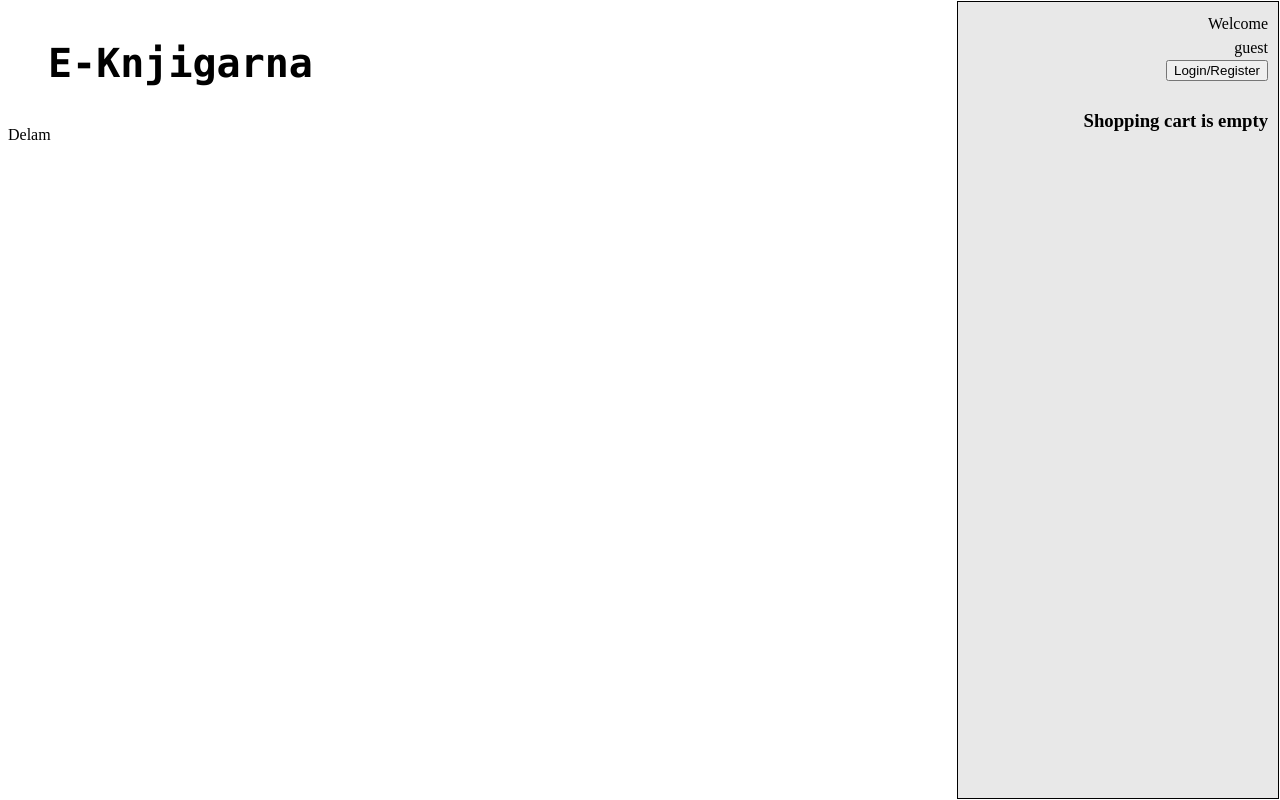
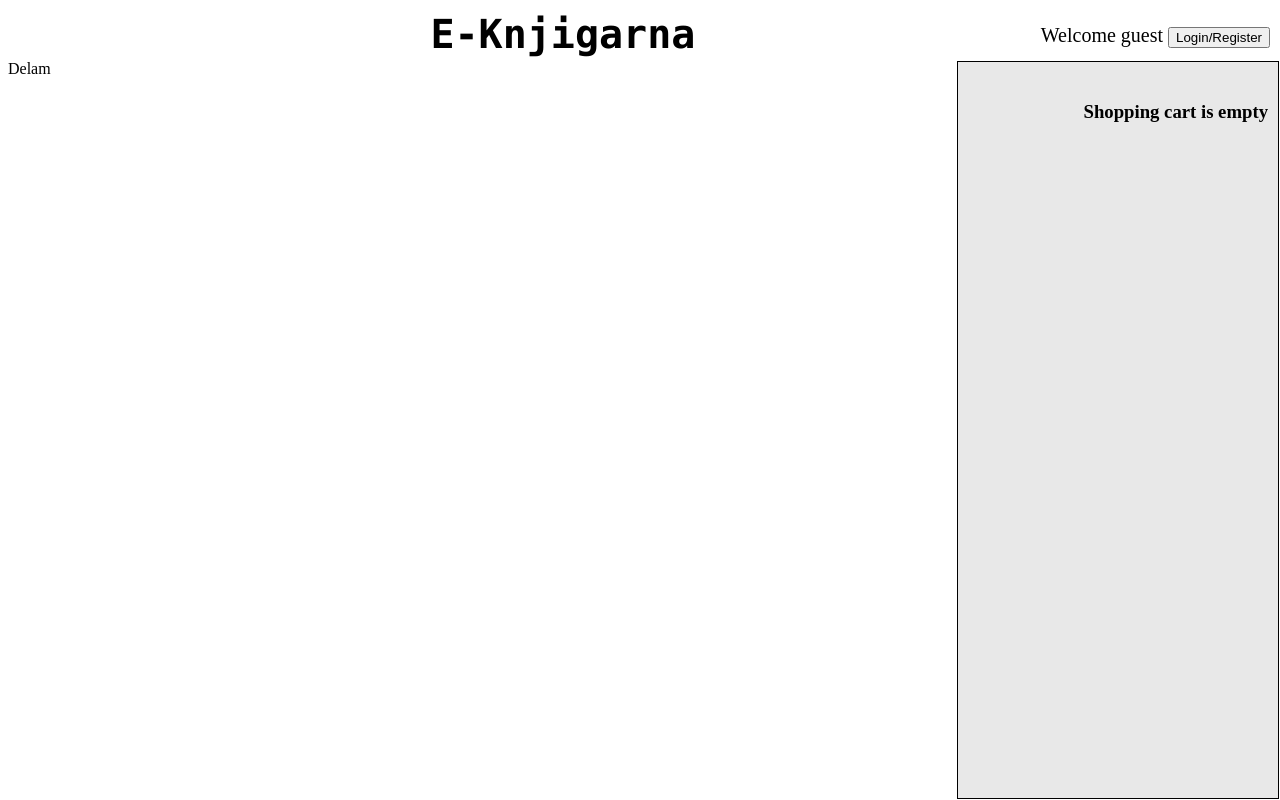
Before and after one commit to EragonpeerGynt/eshop_php, a PHP site: page / in a window 1280 px wide. Run offline with PHP 8.4, Linux system fonts and the light colour scheme; data that the repository does not hold is empty.

Commit message:
Backup 015

```diff
--- a/database_knjigarna.php
+++ b/database_knjigarna.php
@@ -7,7 +7,7 @@ class DBBooks {
     public static function getAllBooks() {
         $db = DBInit::getInstance();
 
-        $statement = $db->prepare("SELECT library.id_book, library.title, library.description, library.price, author.author_name FROM library INNER JOIN author ON author.id_author = library.id_author");
+        $statement = $db->prepare("SELECT library.id_book, library.title, library.description, library.price, author.author_name, library.hidden FROM library INNER JOIN author ON author.id_author = library.id_author");
         $statement->execute();
 
         return $statement->fetchAll();
@@ -25,7 +25,7 @@ class DBBooks {
     public static function getBook($id) {
 
         $db = DBInit::getInstance();
-        $statement = $db->prepare("SELECT library.id_book, library.title, library.description, library.price, author.author_name, library.id_seller FROM library INNER JOIN author ON author.id_author = library.id_author WHERE library.id_book = :id");
+        $statement = $db->prepare("SELECT library.id_book, library.title, library.description, library.price, author.author_name, library.id_seller, library.hidden FROM library INNER JOIN author ON author.id_author = library.id_author WHERE library.id_book = :id");
         $statement->bindParam(":id", $id);
         $statement->execute();
 
@@ -40,33 +40,42 @@ class DBBooks {
         $statement->execute();
     }
 
-    public static function updateBook($id, $title, $author, $description, $price) {
+    public static function updateBook($id, $title, $author, $description, $price, $hidden) {
         $id_auth = DBBooks::getAuthor($author);
         if (count($id_auth) == 0) {
             $id_auth = DBBooks::generateAuthor($author);
         }
         $db = DBInit::getInstance();
-        $statement = $db->prepare("UPDATE library SET title = :title, description = :description, price = :price, id_author = :id_author WHERE id_book = :book");
+        $statement = $db->prepare("UPDATE library SET title = :title, description = :description, price = :price, id_author = :id_author, hidden = :hidden WHERE id_book = :book");
         $statement->bindParam(":title", $title);
         $statement->bindParam(":description", $description);
         $statement->bindParam(":price", $price);
         $statement->bindParam(":id_author", $id_auth[0]['id_author']);
+        $statement->bindParam(":hidden", $hidden);
         $statement->bindParam(":book", $id);
         $statement->execute();
     }
 
-    public static function createBook($title, $author, $description, $price, $seller) {
+    public static function createBook($title, $author, $description, $price, $seller, $hidden) {
         $id_auth = DBBooks::getAuthor($author);
         if (count($id_auth) == 0) {
             $id_auth = DBBooks::generateAuthor($author);
         }
         $db = DBInit::getInstance();
-        $statement = $db->prepare("INSERT INTO library (title, description, price, id_author, id_seller) VALUES (:title, :description, :price, :id_author, :id_seller)");
+        $statement = $db->prepare("INSERT INTO library (title, description, price, id_author, id_seller, hidden) VALUES (:title, :description, :price, :id_author, :id_seller, :hidden)");
         $statement->bindParam(":title", $title);
         $statement->bindParam(":description", $description);
         $statement->bindParam(":price", $price);
         $statement->bindParam(":id_author", $id_auth[0]['id_author']);
         $statement->bindParam(":id_seller", $seller);
+        $statement->bindParam(":hidden", $hidden);
+        $statement->execute();
+    }
+
+    public static function deleteBook($id) {
+        $db = DBInit::getInstance();
+        $statement = $db->prepare("DELETE FROM library WHERE id_book = :id");
+        $statement->bindParam(":id", $id);
         $statement->execute();
     }
 
--- a/index.php
+++ b/index.php
@@ -62,16 +62,23 @@ if (isset($_POST['do'])) {
         <title>e-knjigarna</title>
     </head>
     <body>
-        <h1>E-Knjigarna</h1>
+
         <!--izpišemo vse knjige-->
         <div id="main">
+            <div class="empty">
+
+            </div>
             <?php
             try {
                 $all_books = DBBooks::getAllBooks();
             } catch (Exception $e) {
                 echo "Prišlo je do napake: {$e->getMessage()}";
             } ?>
-            <?php foreach ($all_books as $tmp => $knjiga): ?>
+            <?php foreach ($all_books as $tmp => $knjiga):
+                if ($knjiga['hidden'] == 1) {
+                    continue;
+                }
+                ?>
                 <div class="book">
                     <form action="<?= $url ?>" method="post">
                         <input type="hidden" name="do" value="add_into_cart" />
@@ -89,9 +96,8 @@ if (isset($_POST['do'])) {
         echo "Delam"
         ?>
         <br/>
-        <div id="sidebar">
-            <div class="boxbox">
-
+        <div id="heder">
+            <div class="hed1">E-Knjigarna</div>
 
             <div class="user">
                 <?php
@@ -100,7 +106,7 @@ if (isset($_POST['do'])) {
                     <form action="./profile.php" method="post">
                         Welcome
                         <input type="hidden" name="iden" value="<?= $_SESSION['user_id'] ?>">
-                        <input type="submit" name="edit" value="<?= $_SESSION['user'] ?>"><br/>
+                        <input type="submit" name="edit" value="<?= $_SESSION['user'] ?>">
                         <input type="submit" name="edit" value="Logout"><br/>
                     </form>
                     <?php
@@ -108,13 +114,19 @@ if (isset($_POST['do'])) {
                 else {
                     ?>
                     <form action="./login.php" method="post">
-                        Welcome<br/><?= $_SESSION['user'] ?><br/>
+                        Welcome <?= $_SESSION['user'] ?>
                         <input type="submit" name="edit" value="Login/Register"><br/>
                     </form>
                     <?php
                 }
                 ?>
             </div>
+
+        <div id="sidebar">
+            <div class="boxbox">
+
+
+
 
             <div class="vozi">
                 <?php
@@ -154,5 +166,6 @@ if (isset($_POST['do'])) {
             </div>
             </div>
         </div>
+        </div>
     </body>
 </html>
--- a/styl.css
+++ b/styl.css
@@ -3,9 +3,8 @@ h1 {
     font-size: 40px;
     font-weight: bold;
     position:relative;
-    margin-bottom: 40px;
     margin-left: 40px;
-    margin-top: 40px;
+    margin-top: 10px;
 }
 textarea {
     font-size: 22px;
@@ -21,6 +20,31 @@ textarea {
     position:relative;
     left: 15%;
     width: 70%;
+}
+
+#heder {
+    position: fixed;
+    display: block;
+    width: 100%;
+    height: 60px;
+    display: block;
+    background:white;
+    top: 1px;
+}
+
+.hed1 {
+    position: fixed;
+    font-family: "Lucida Console", "Courier New";
+    font-size: 40px;
+    font-weight: bold;
+    position:relative;
+    margin: 10px;
+    margin-left: 33%;
+}
+
+.empty {
+    position:relative;
+    margin-top: 60px;
 }
 
 .singleU {
@@ -79,7 +103,7 @@ textarea {
 .boxbox {
     position: fixed;
     width: 25%;
-    top: 1px;
+    top: 61px;
     right: 1px;
     bottom: 1px;
     border: 1px solid black;
@@ -87,12 +111,12 @@ textarea {
 }
 
 .user {
-    top:10px;
+    position: fixed;
+    top:20px;
     line-height:150%;
+    font-size: 20px;
     text-align:right;
     right:10px;
-    position:relative;
-
 }
 
 h3 {
@@ -110,3 +134,22 @@ h3 {
     left: 10px;
     margin: 20px;
 }
+
+.dropdown {
+  position: relative;
+  display: inline-block;
+}
+
+.dropdown-content {
+  display: none;
+  position: absolute;
+  background-color: #f9f9f9;
+  min-width: 160px;
+  box-shadow: 0px 8px 16px 0px rgba(0,0,0,0.2);
+  padding: 12px 16px;
+  z-index: 1;
+}
+
+.dropdown:hover .dropdown-content {
+  display: block;
+}
```
Also changed, not shown: edit_book.php (+34 -2 lines).
